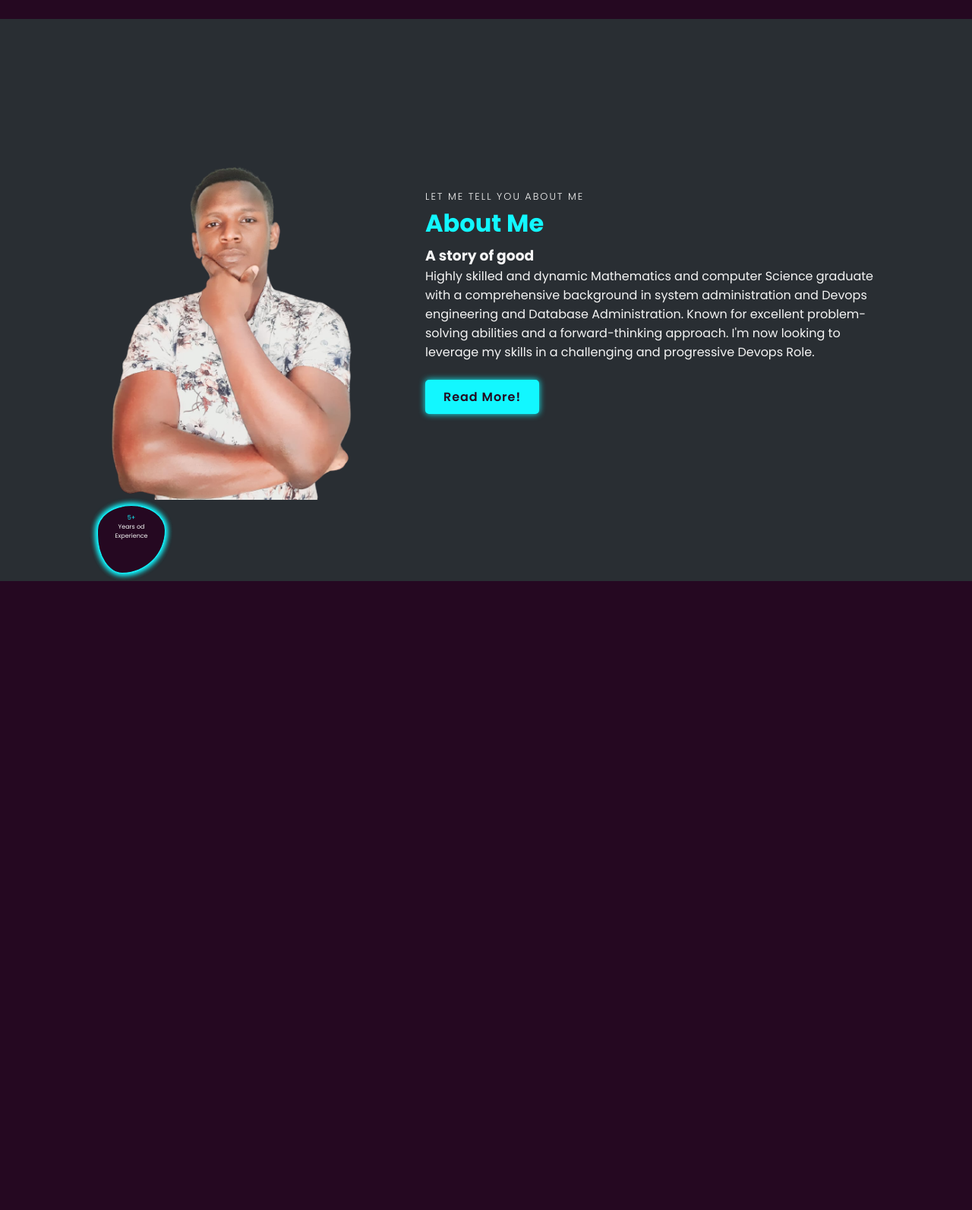
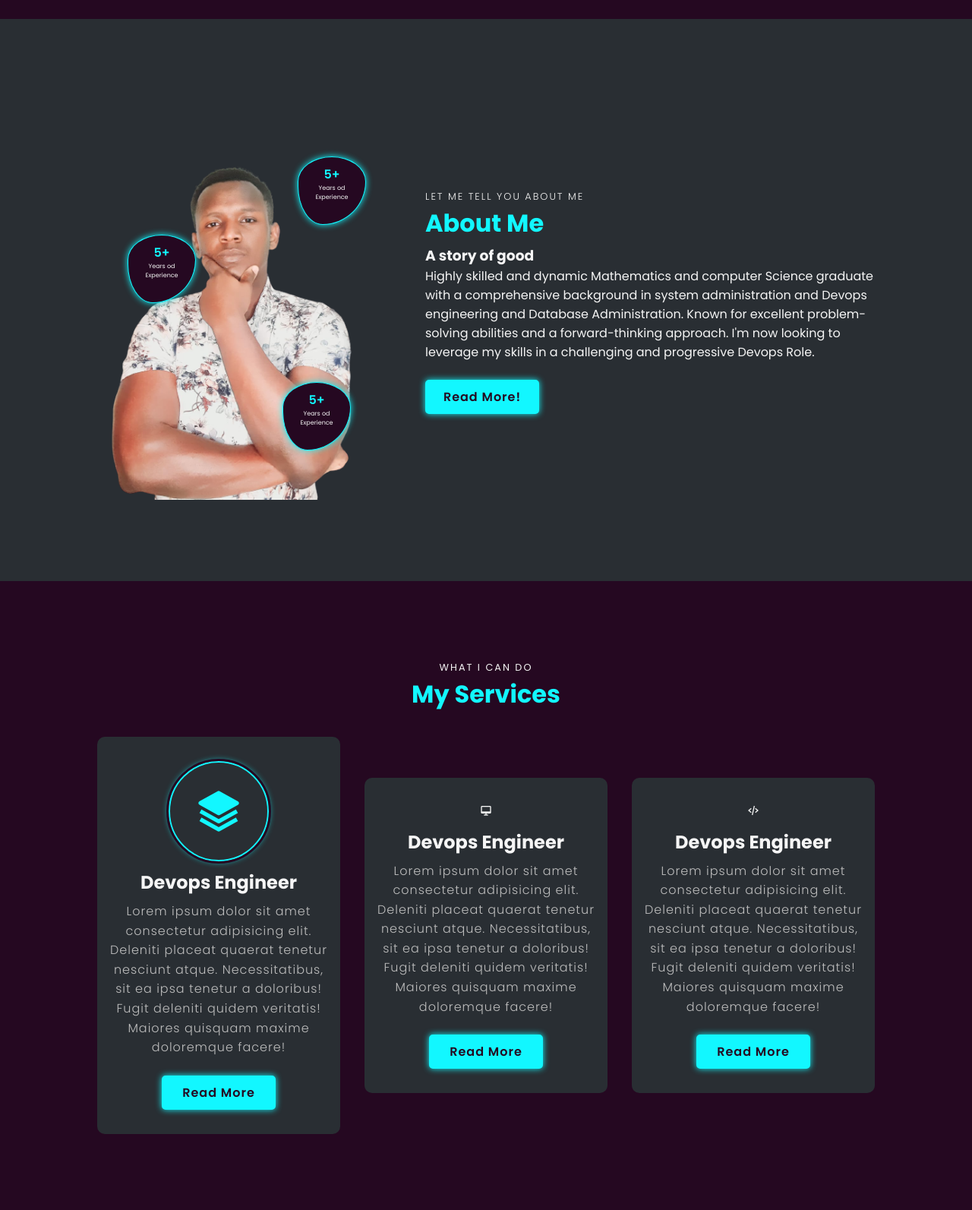
Before and after one commit to pmc-muchiri/paul-muchiri-cv, a Flask app: page / in a window 1280 px wide. Shown: the part 853-2446 px from the top of the page at 76% size. Before the commit the page ends 1618 px from the top, so only its background shows below. Run offline with Flask 3, Linux system fonts and the light colour scheme.

Commit message:
added service section

```diff
--- a/server.py
+++ b/pmc.py
@@ -10,4 +10,4 @@ def home():
 
 
 if __name__ == "__main__":
-    app.run(debug=False,host='0.0.0.0')
+    app.run(debug=True,host='0.0.0.0', port=5000)
--- a/static/style2.css
+++ b/static/style2.css
@@ -347,9 +347,96 @@ a.btn:nth-child(2)::before{
     animation: morph 6s linear infinite;
 
 }
+.info-about1{
+    left: 10%;
+    top: 34%;
+}
+
+.info-about2{
+    left: 66%;
+    top: 15%;
+}
+.info-about3{
+    left: 61%;
+    top: 70%;
+}
+.img-about span{
+    color: var(--hover-color);
+    font-size: 1rem;
+    font-weight: 600;
+}
 
 
+/* -----------------------------service section ---------------------------------- */
+.main-text{
+    width: 100%;
+    text-align: center;
+    margin-bottom: 2rem;
+    color: var(--hover-color);
 
+}
+
+.main-text h2{
+    font-weight: 700;
+    font-size: var(--normal-font);
+}
+.main-text span{
+    color: var(--text-color);
+    font-size: .8rem;
+    letter-spacing: 2px;
+    text-transform: uppercase;
+}
+.section-services{
+    display: flex;
+    justify-content: center;
+    align-items: center;
+    flex-wrap: wrap;
+    grid-gap: 2rem;
+}
+
+.section-services .service-box{
+    flex: 1 1 18rem;
+    padding: 2rem 1rem 2rem;
+    text-align: center;
+    background: var(--secon-bg-color);
+    transition: transform .4s;
+    border-radius: 10px;
+}
+
+.service-btn{
+    width: auto;
+    justify-content: center;
+}
+.service-box:hover{
+    transform: translateY(-.7rem);
+}
+
+.service-icon{
+    border: 2px solid var(--hover-color);
+    display: flex;
+    align-items: center;
+    font-size: 4rem;
+    padding: 2rem;
+    border-radius: 50%;
+    position: relative;
+    color: var(--hover-color);
+    box-shadow: var(--neon-box-shadow);
+    outline: 3px solid var(--bg-color);
+}
+
+.service-box h3{
+    margin-top: 10px;
+    font-size: 1.5rem;
+}
+
+.service-box p{
+    margin: .5rem 0 1.5rem 0;
+    font-weight: 300;
+    letter-spacing: 1px;
+    color: #bdbdbd;
+    line-height: 1.6;
+}
+/* -----------------------------skills section ---------------------------------- */
 
 
 
--- a/templates/main.html
+++ b/templates/main.html
@@ -134,7 +134,7 @@
             </div>
         </div>
     </section>
-<!-- About section -->
+<!-------------------------------------- About section ------------------------------------------------------------>
 <section id="about" class="about">
     <div class="img-about">
         <img src="static/img/pmc.png" alt="pmc">
@@ -166,6 +166,51 @@
     </div>
 </section>
 
+<!-------------------------------------- services section ------------------------------------------------------------>
+<section id="services" class="services">
+    <div class="main-text">
+        <span>What I can do</span>
+        <h2>My Services </h2>
+    </div>
+    <div class="section-services">
+        <div class="service-box">
+            <i class='bx bxs-layer service-icon' ></i>
+            <h3>Devops Engineer</h3>
+            <p>
+                Lorem ipsum dolor sit amet consectetur adipisicing elit. Deleniti placeat quaerat tenetur nesciunt atque. Necessitatibus, sit ea ipsa tenetur a doloribus! Fugit deleniti quidem veritatis! Maiores quisquam maxime doloremque facere!
+            </p>
+            <div class="btn-box service-btn">
+                <a href="#" class="btn">Read More</a>
+            </div>
+
+        </div>
+        <div class="service-box">
+            <i class='bx bx-desktop' ></i>
+            <h3>Devops Engineer</h3>
+            <p>
+                Lorem ipsum dolor sit amet consectetur adipisicing elit. Deleniti placeat quaerat tenetur nesciunt atque. Necessitatibus, sit ea ipsa tenetur a doloribus! Fugit deleniti quidem veritatis! Maiores quisquam maxime doloremque facere!
+            </p>
+            <div class="btn-box service-btn">
+                <a href="#" class="btn">Read More</a>
+            </div>
+
+        </div>
+        <div class="service-box">
+            <i class='bx bx-code-alt' ></i>
+            <h3>Devops Engineer</h3>
+            <p>
+                Lorem ipsum dolor sit amet consectetur adipisicing elit. Deleniti placeat quaerat tenetur nesciunt atque. Necessitatibus, sit ea ipsa tenetur a doloribus! Fugit deleniti quidem veritatis! Maiores quisquam maxime doloremque facere!
+            </p>
+            <div class="btn-box service-btn">
+                <a href="#" class="btn">Read More</a>
+            </div>
+
+        </div>
+    </div>
+</section>
+
+<!-------------------------------------- services section ------------------------------------------------------------>
+
 
     <script src="/static/script.js"></script>
 
--- /dev/null
+++ b/wsgi.py
@@ -0,0 +1,6 @@
+from pmc import app
+
+
+
+if __name__ == "__main__":
+    app.run()
```
